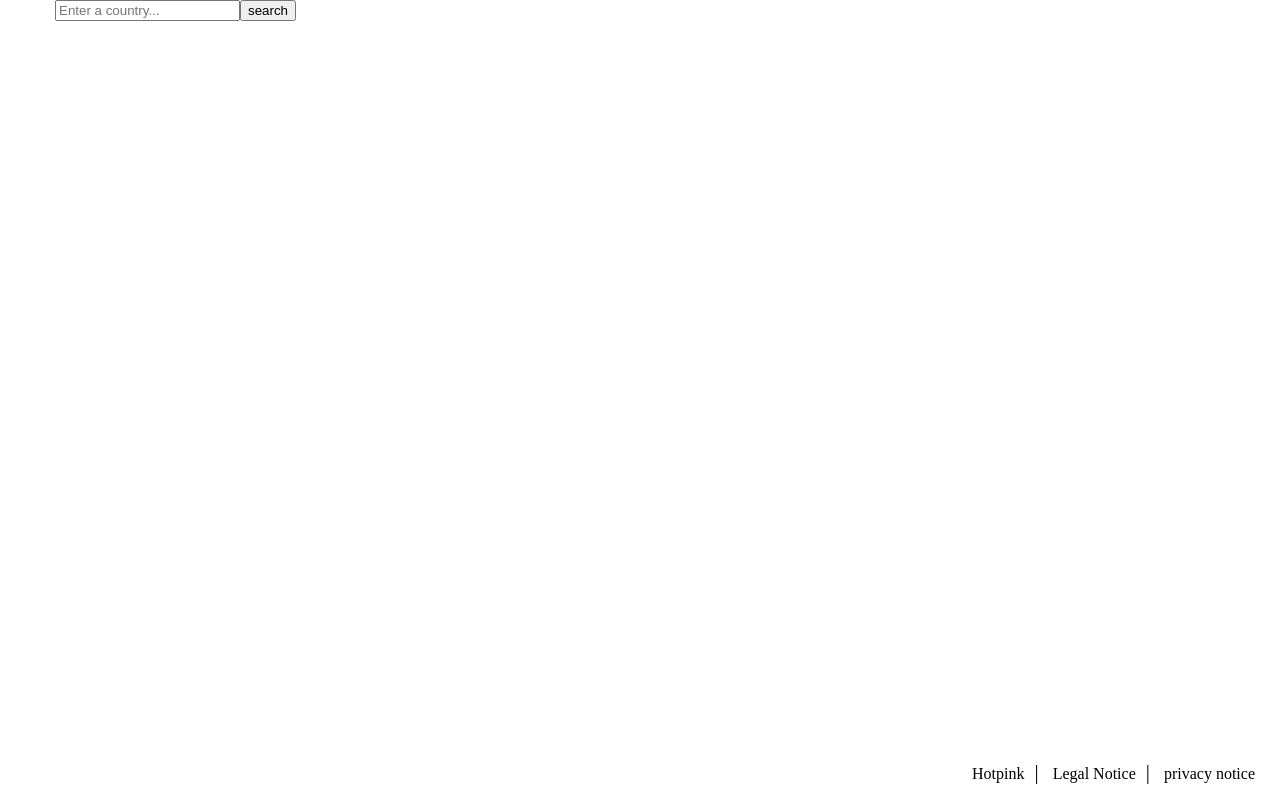
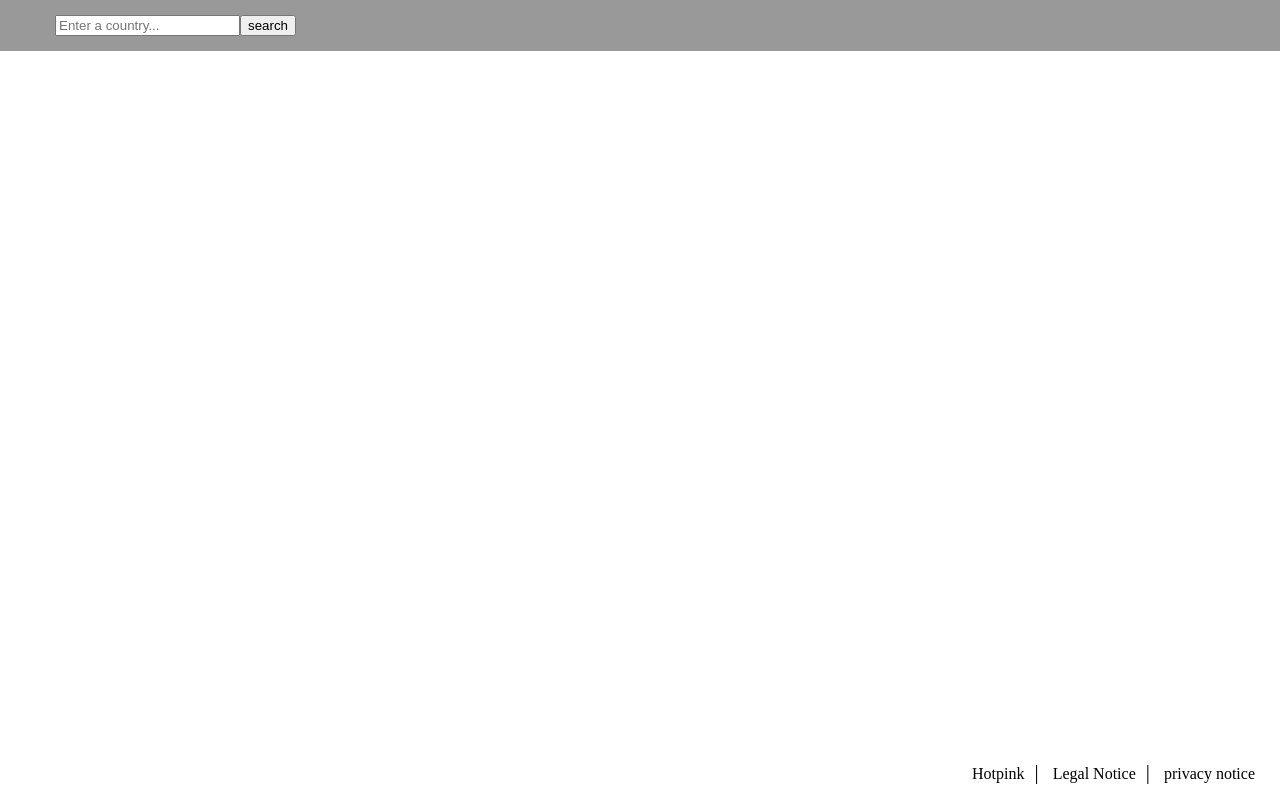
Before and after one commit to peter-stuhlmann/Countries_of_the_World, a plain HTML site: page index.html in a window 1280 px wide. Drawn offline with Linux system fonts and the light colour scheme; no server answers.

Commit message:
Added a header and put the input field inside it

```diff
--- a/index.html
+++ b/index.html
@@ -12,9 +12,12 @@
 
 <body>
 
+    <header>
+        <div class="wrap">
+            <input id="country-input" type="text" placeholder="Enter a country..."><button id="country-input-button">search</button>
+        </div>
+    </header>
     <main>
-        <input id="country-input" type="text" placeholder="Enter a country..."><button id="country-input-button">search</button>
-
         <div id="country"></div>
     </main>
     <footer>
```
